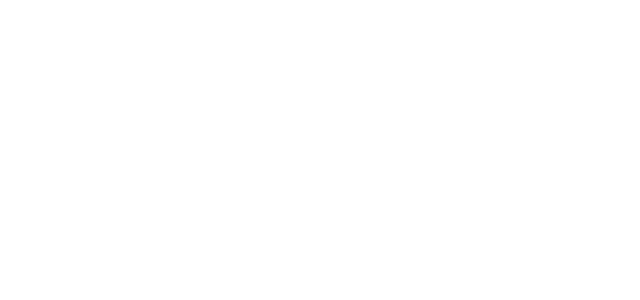
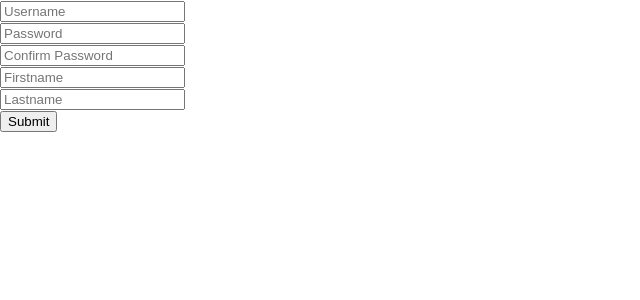
Before and after one commit to Tasjr2401/React-SQL-C-Blog, a React (Create React App) app: page /CreateAccount in a window 1280 px wide. Before the commit this address had no page. Shown: the top 300 px of the page, without its empty margins (0-640 px from the left). Built offline with nearby package versions, Linux system fonts and the light colour scheme.

Commit message:
Fixed small issue with form clearing after attempt. just added prevent default to function.

```diff
--- a/src/App.js
+++ b/src/App.js
@@ -1,5 +1,6 @@
 import LogIn from './Components/LogIn';
 import Home from './Components/Home';
+import CreateAccount from './Components/CreateAccount';
 import './App.css';
 import { BrowserRouter, Route, Routes} from 'react-router-dom';
 
@@ -9,6 +10,7 @@ function App() {
       <Routes>
         <Route exact path='/' element={<LogIn />} />
         <Route exact path='/Home' element={<Home />} />
+        <Route exact path='/CreateAccount' element={<CreateAccount />} />
       </Routes>
     </BrowserRouter>
   );
--- a/src/Components/CreateAccount.js
+++ b/src/Components/CreateAccount.js
@@ -1,6 +1,5 @@
 import axios from "axios";
 import React, {useState} from "react";
-import ReactDom from "react-dom";
 import { LocalApiUrl } from "../HelpfulFunctions/Constants";
 
 const CreateAccount = () => {
@@ -24,11 +23,17 @@ const CreateAccount = () => {
     function handleConfirmPasswordChange({target}) {
         setCheckPassword(target.value);
     }
-    function CreateAccount() {
+    function CreateAccount(e) {
+        e.preventDefault();
         if(password !== checkPassword){
             alert('Passwords did not match');
         }
-        if(username.length > 8 && password.length > 8 && username.match('\d') && firstName.match('\W') && lastName.match('\W')) {
+
+        if(username.length > 8 && password.length > 8 && username.match('\\d') && firstName.match('\\W') && lastName.match('\\W')) {
+            alert('Your Username and Password must be at least 8 characters long. First and Last name may only contain alphabetic characters');
+            return;
+        }
+
         var accountInfo = {
             Username: username,
             Password: password,
@@ -46,21 +51,38 @@ const CreateAccount = () => {
             alert('An error occurred on our end.');
             console.log(err);
         });
-
-        } else {
-            alert('Your Username and Password must be at least 8 characters long. First and Last name may only contain alphabetic characters')
-        }
     }
     return (
         <div>
             <form onSubmit={CreateAccount}>
                 <input onChange={handleUsernameChange} placeholder="Username" type='text'/>
-                <input onChange={handlePasswordChange} placeholder="Password" type='text'/>
-                <input type='text' onChange={handleConfirmPasswordChange} placeholder="Confirm Password" />
+                <br/>
+                <input id="passwordElement" onChange={handlePasswordChange} placeholder="Password" type='password'/>
+                {/* <button id="show" onClick={() => {
+                    var e = document.getElementById('passwordElement');
+                    var b = document.getElementById('hide');
+                    e.type = 'text';
+                    b.style = null;
+                    this.style = {display: 'none'};
+                }}>Show</button>
+                <button id="hide" style={{display: 'none'}} onClick={() => {
+                    var e = document.getElementById('passwordElement');
+                    var b = document.getElementById('show');
+                    e.type = 'password';
+                    b.style = null;
+                    this.style = {display: 'none'};
+                }}>Hide</button> */}
+                <br/>
+                <input type='password' onChange={handleConfirmPasswordChange} placeholder="Confirm Password" />
+                <br/>
                 <input onChange={handleFirstNameChange} placeholder="Firstname" type='text'/>
+                <br/>
                 <input onChange={handleLastNameChange} placeholder="Lastname" type='text'/>
-                <input type='submit' value='Submit'>Create Account</input>
+                <br/>
+                <input type='submit' value='Submit' />
             </form>
         </div>
     );
 }
+
+export default CreateAccount;
```
Lines whose indentation alone changed are shown as unchanged.
